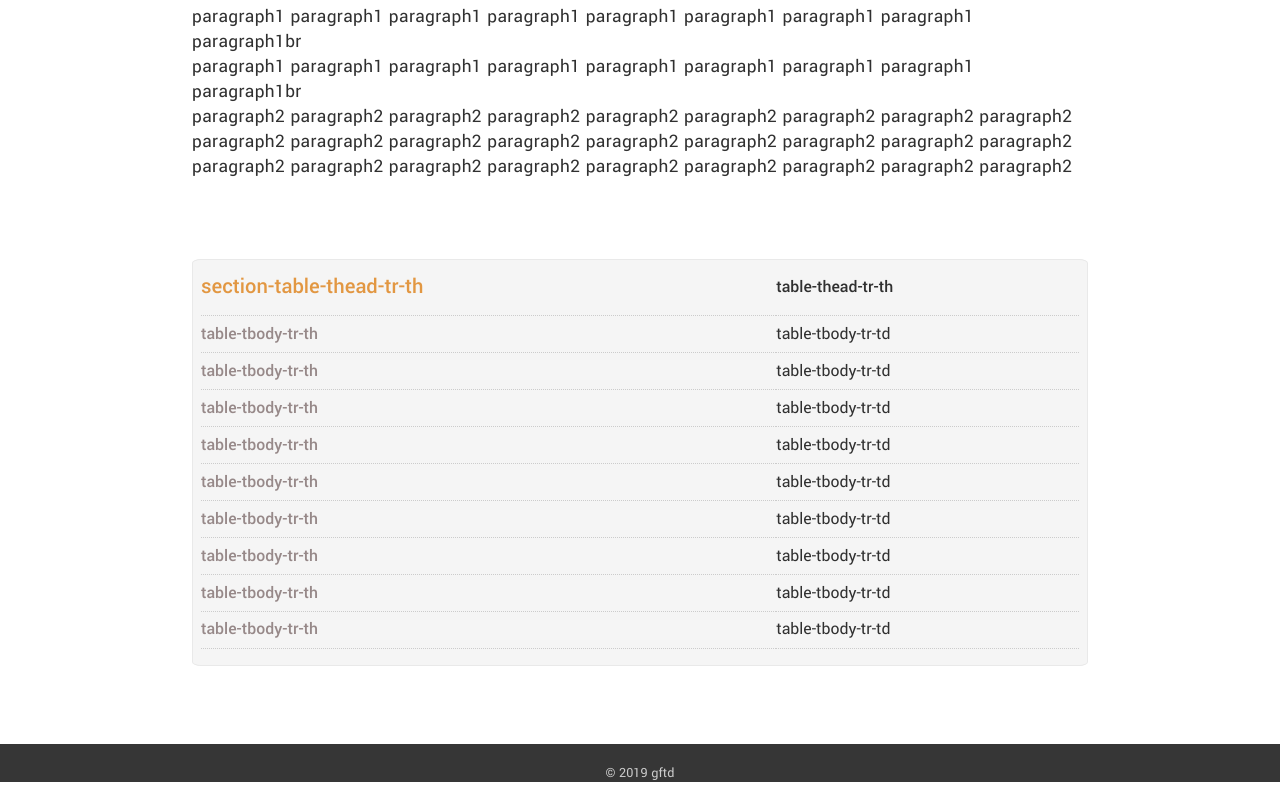
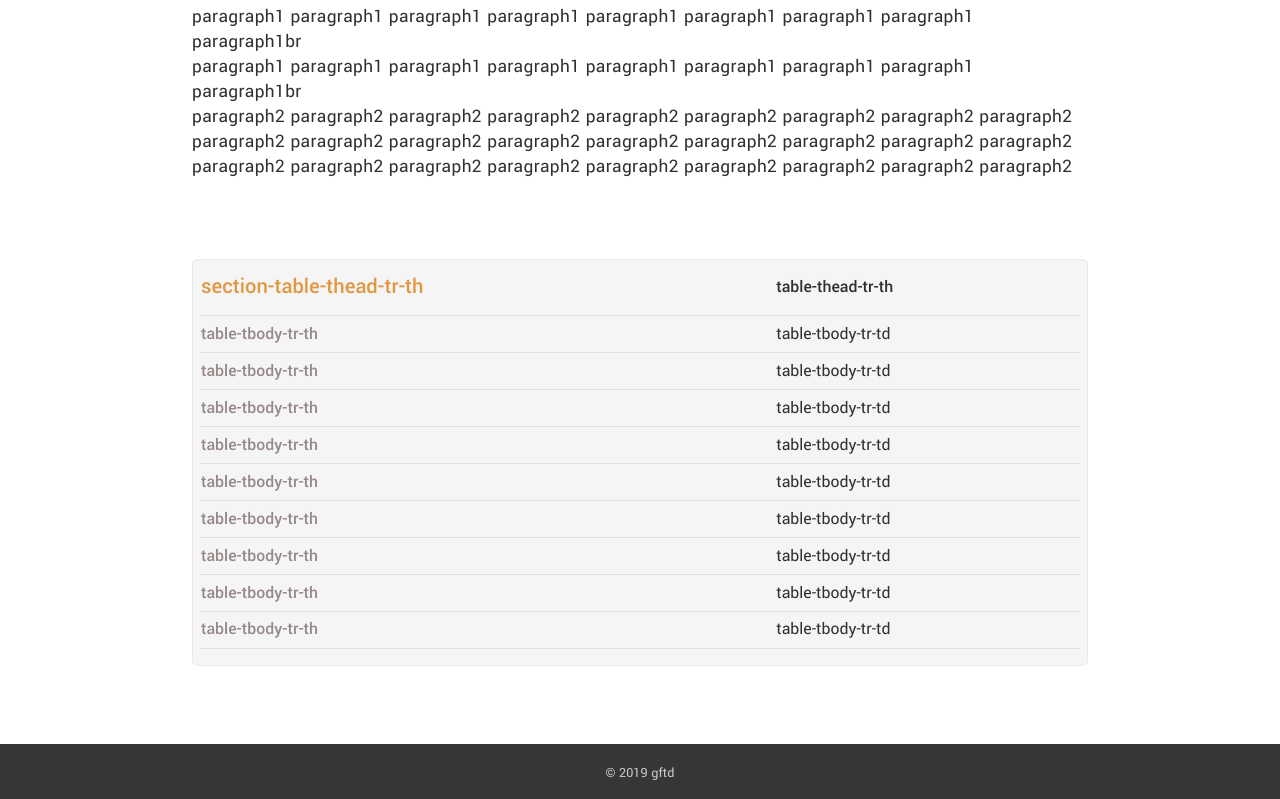
Before and after one commit to tugrove/DemoSite01_StudyWeb, a plain HTML site: page index.html in a window 1280 px wide. Shown: the part 1795-2594 px from the top of the page. Drawn offline with Linux system fonts and the light colour scheme.

Commit message:
[fix]refs #35 ページフッタの高さを修正
コピーライトの下のpaddingを追加

```diff
--- a/common/css/style.css
+++ b/common/css/style.css
@@ -78,7 +78,7 @@ a:active {
 #pageFoot #copyright {
     font-size: 1.1em;
     text-align: center;
-    padding-top: 1em;
+    padding: 1em 0;
     color: #ccc;
 }
 
```
